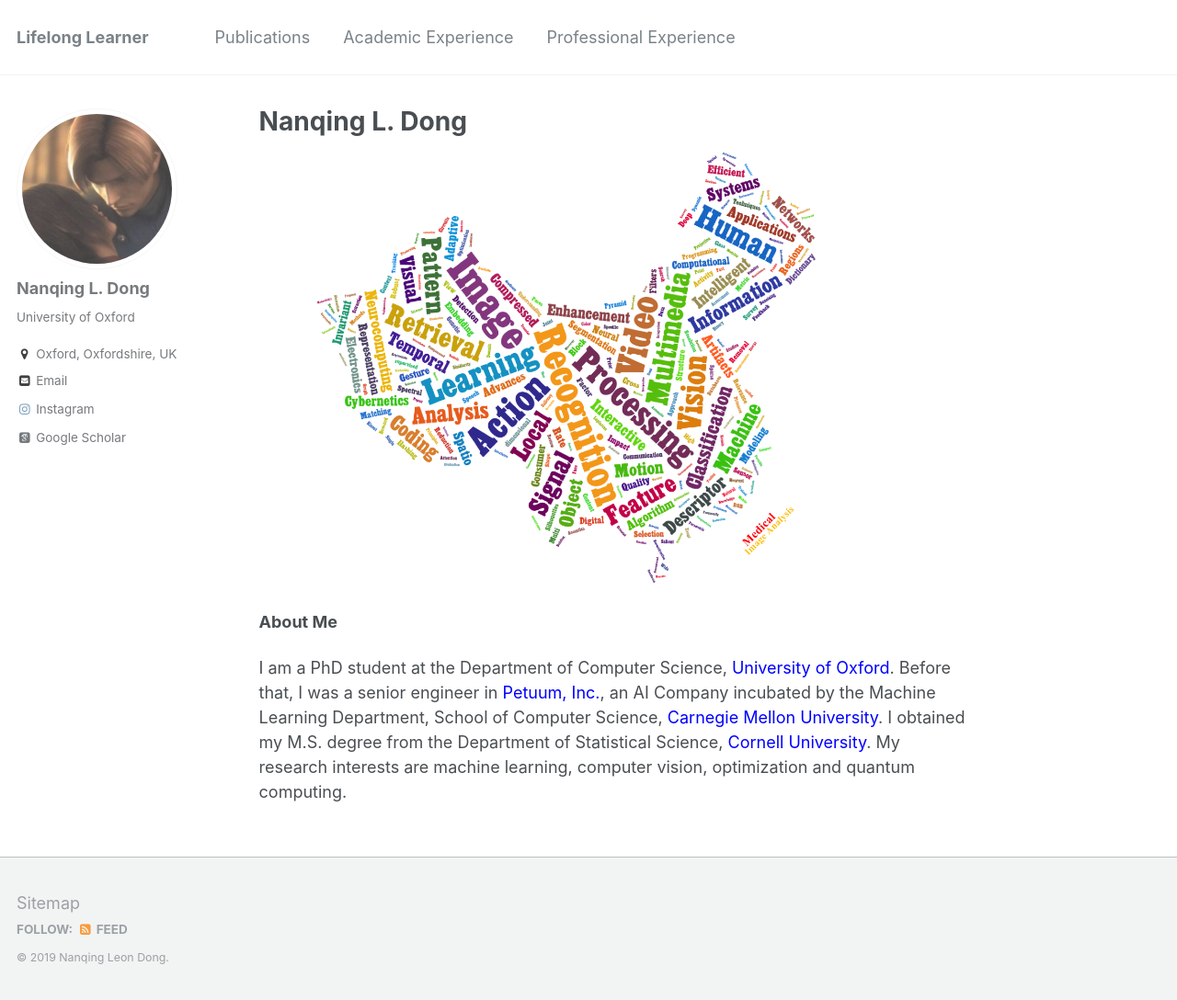
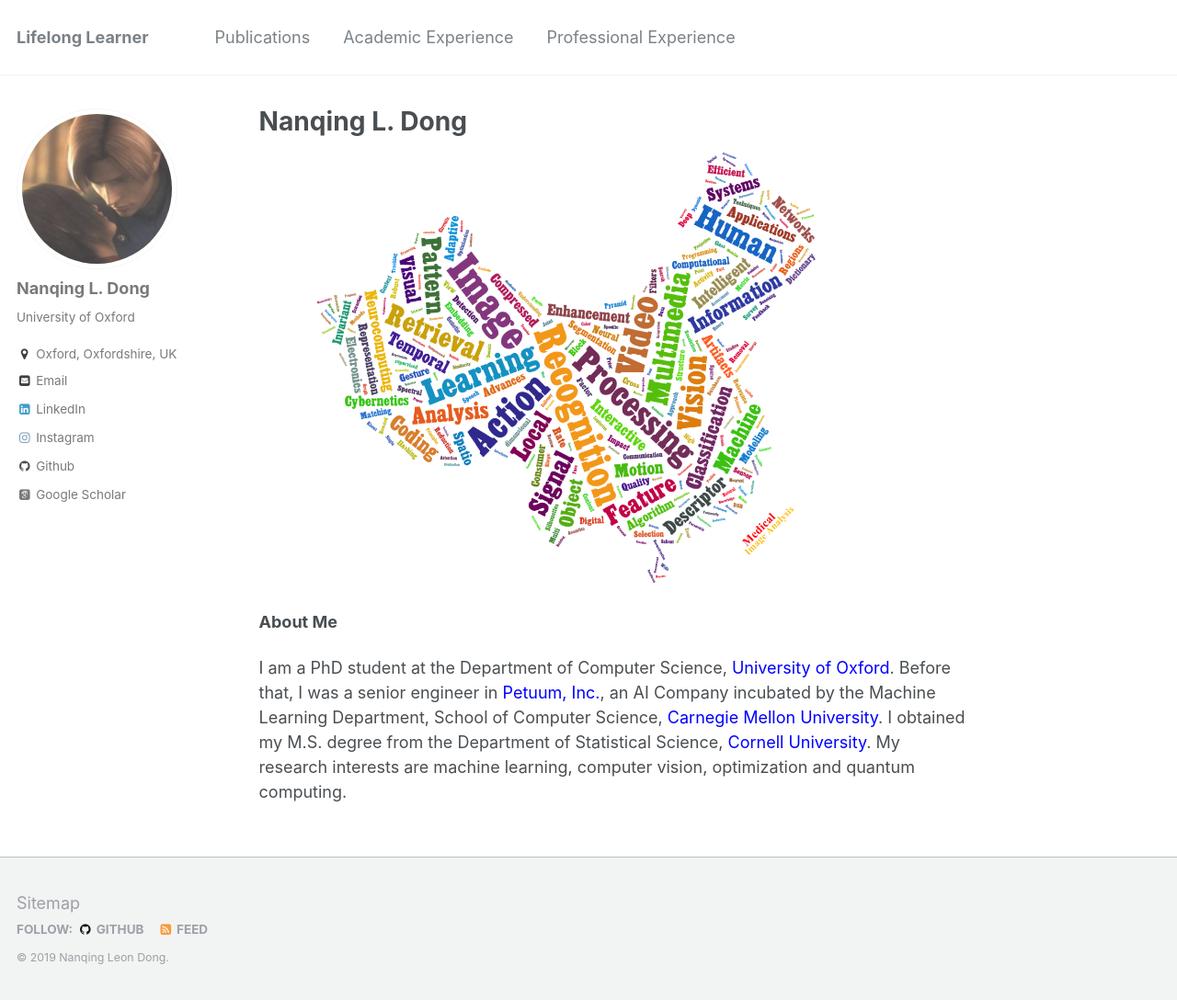
Before and after one commit to eveningdong/eveningdong.github.io, a Jekyll site: the page built from _pages/about.md, in a window 1280 px wide and 1088 px high. Shown: the whole window at 92% size. Built offline with Jekyll 4.4.1, drawn with Linux system fonts in a browser that asks for light colours; some web fonts are replaced; some of the changed lines change nothing that is shown.

Commit message:
update about

```diff
--- a/_config.yml
+++ b/_config.yml
@@ -94,12 +94,12 @@ author:
   flickr           :
   facebook         :
   foursquare       :
-  github           : #"academicpages"
+  github           : "https://github.com/leonndong"
   google_plus      :
   keybase          :
   instagram        : "the_evening_of_lodi"
   lastfm           :
-  linkedin         : #"https://www.linkedin.com/in/nanqing-dong-7ba91ab7/"
+  linkedin         : "https://www.linkedin.com/in/nanqing-dong-7ba91ab7/"
   orcid            : #"http://orcid.org/yourorcidurl"
   pinterest        :
   soundcloud       :
```
